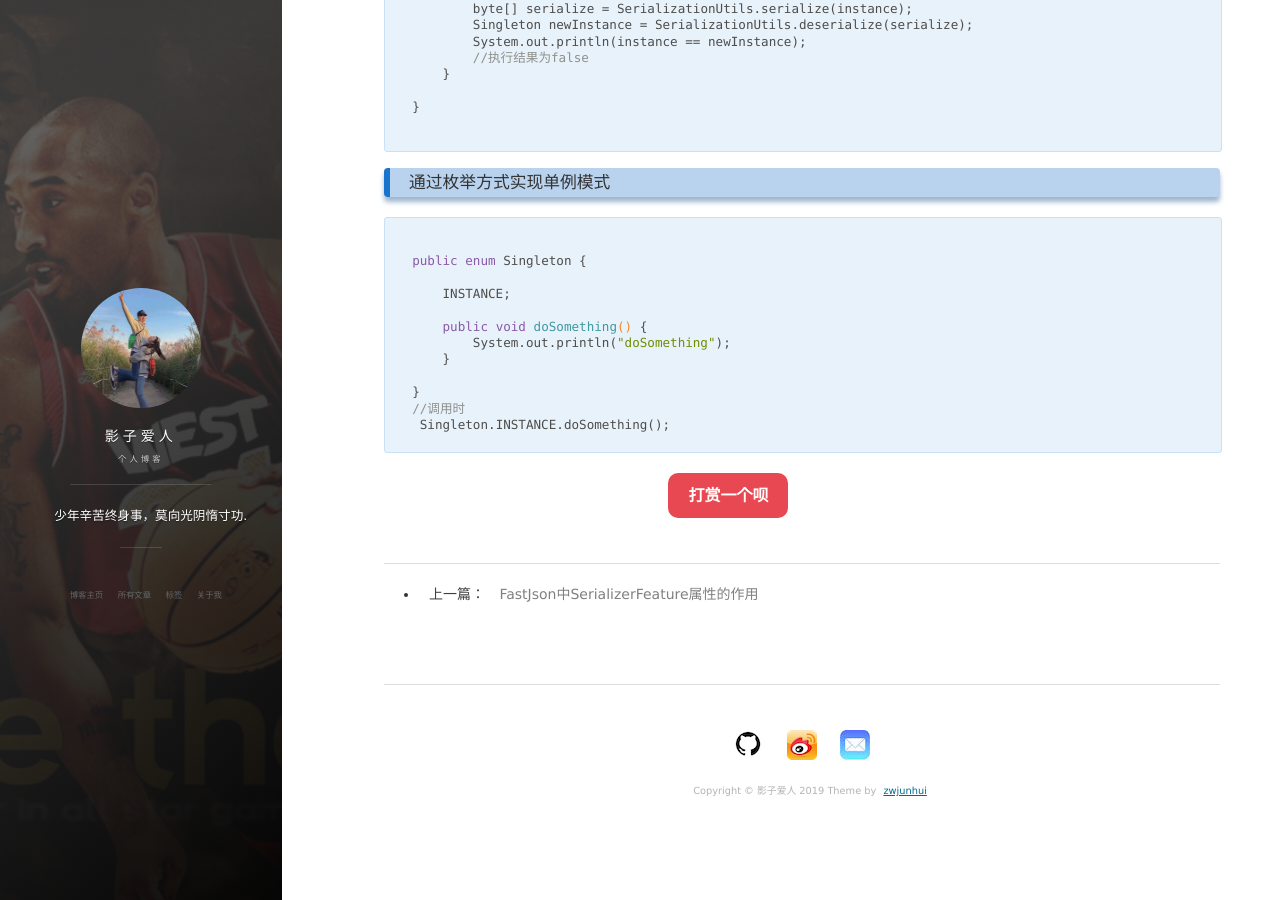
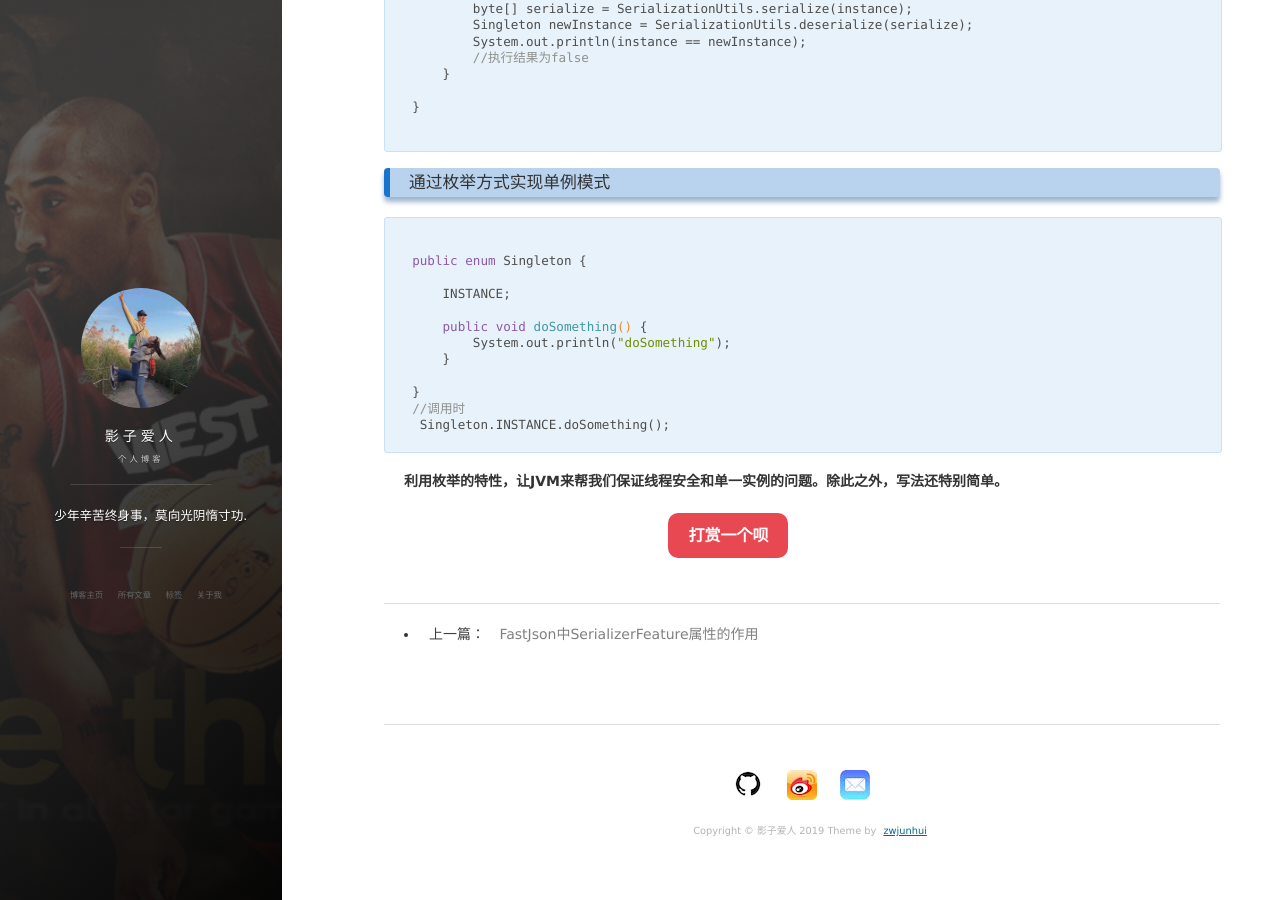
Before and after one commit to zwjunhui/personblog, a Jekyll site: the page built from _posts/2019-06-20-reflect.md, in a window 1280 px wide and 900 px high, scrolled down 1689 px. Built offline with Jekyll 4.4.1, drawn with Linux system fonts in a browser that asks for light colours; nearby versions of some CDN libraries; comment, search, counter and statistics services are not loaded.

Commit message:
Update 2019-06-20-reflect.md

````diff
--- a/_posts/2019-06-20-reflect.md
+++ b/_posts/2019-06-20-reflect.md
@@ -121,3 +121,4 @@ public enum Singleton {
 //调用时
  Singleton.INSTANCE.doSomething();
 ```
+**利用枚举的特性，让JVM来帮我们保证线程安全和单一实例的问题。除此之外，写法还特别简单。**
````
